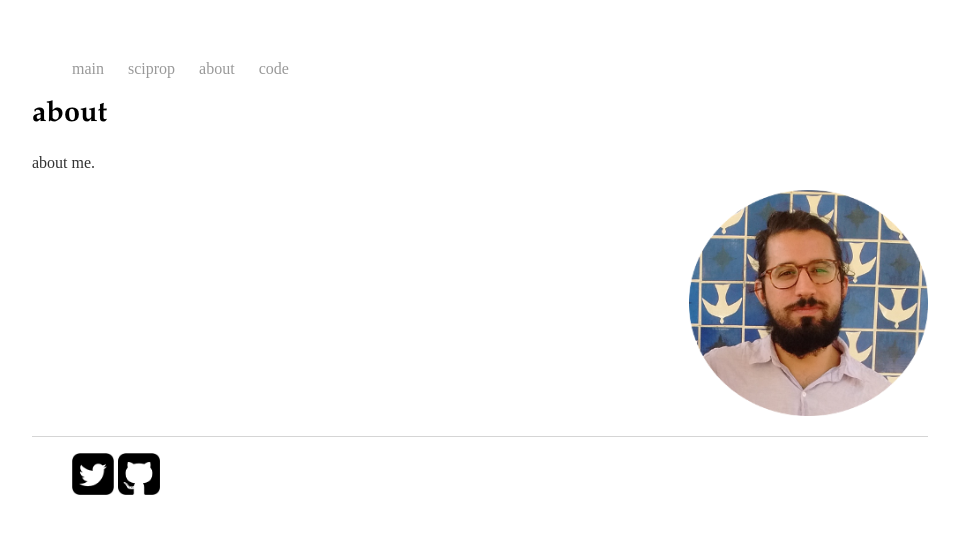
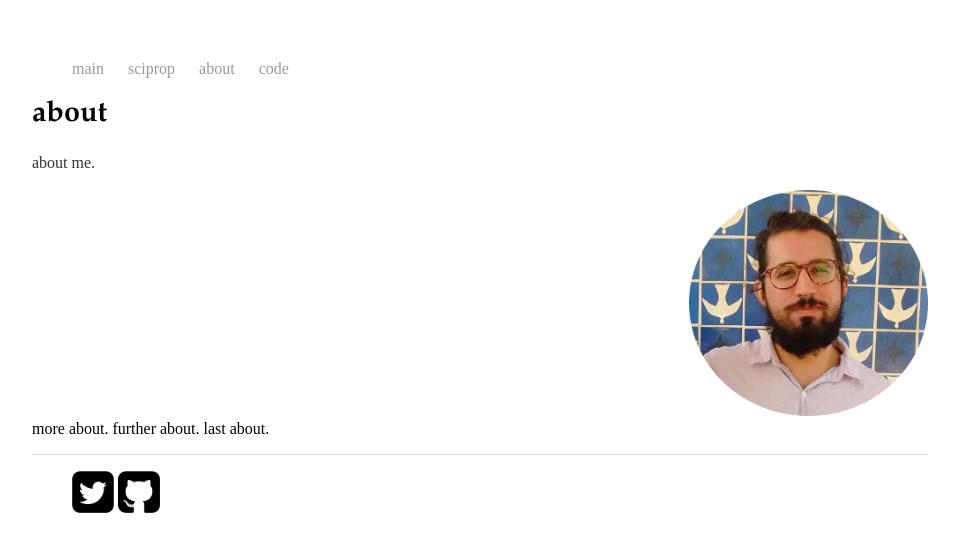
Before and after one commit to caesoma/caesoma.github.io, a Jekyll site: the page built from about/index.html, in a window 1280 px wide. Shown: the top 552 px of the page, without its empty margins (160-1119 px from the left). Built offline with Jekyll 4.4.1, drawn with Linux system fonts in a browser that asks for light colours.

Commit message:
update layout

```diff
--- a/about/index.html
+++ b/about/index.html
@@ -5,6 +5,9 @@
 <h1>{{ page.title }} </h1>
 
 <p>
-  about me.
-  <div style="text-align:right"><img src="/images/me2.png" alt="foto" style="width:239px;height:226px;border:0;"/></div>
+  about me. <div style="text-align:right"><img src="/images/me2.png" alt="foto" style="width:239px;height:226px;border:0;"/></div>
+  more about.
+  further about.
+  last about.
+
 </p>
```
